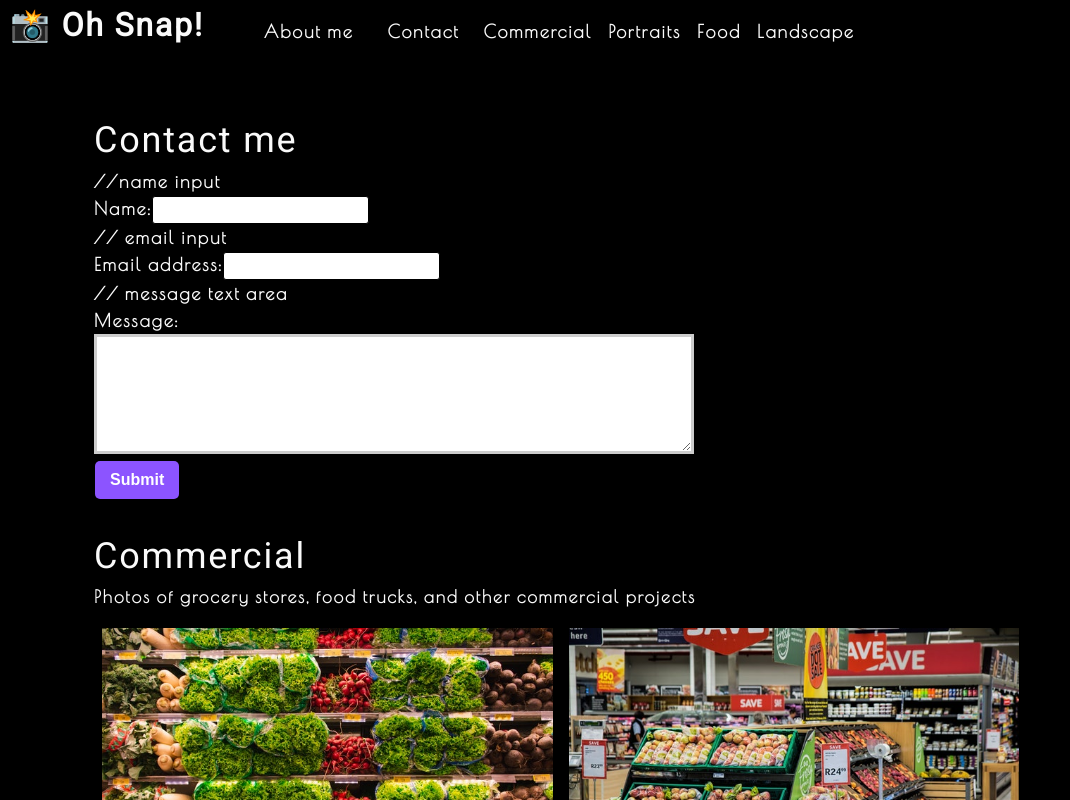
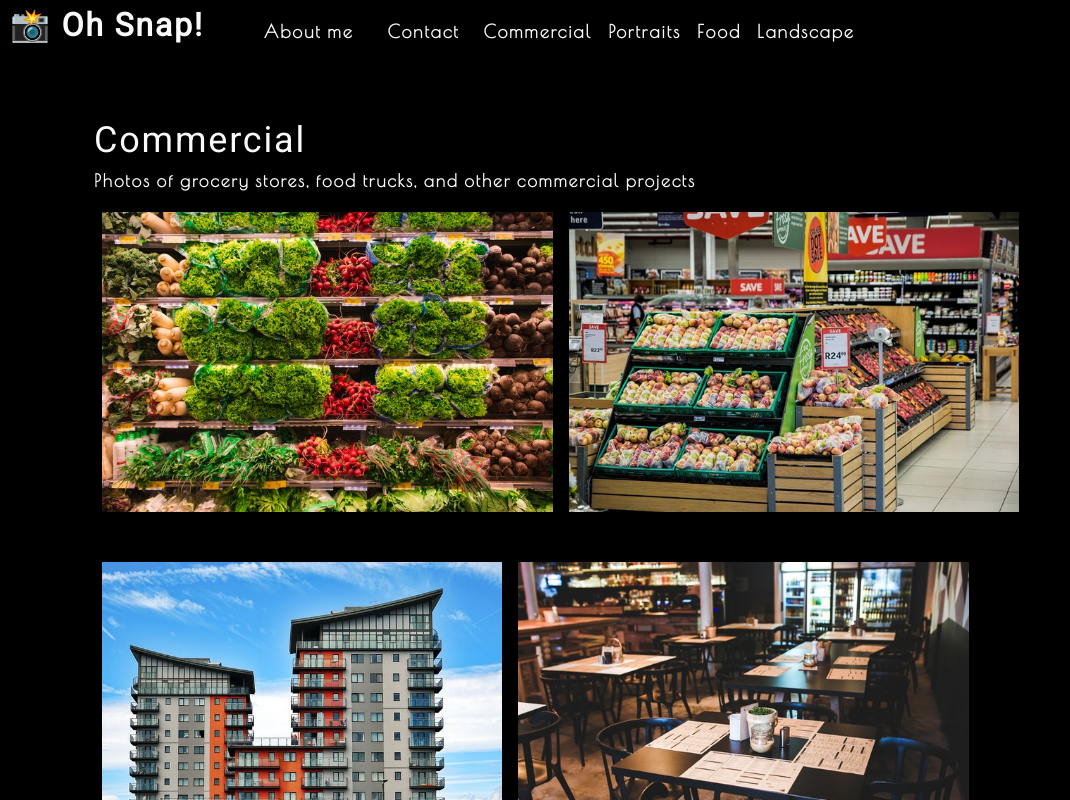
Before and after one commit to Patrick-Fern/photo-port, a React (Create React App) app: page / in a window 1280 px wide. Shown: the top 800 px of the page, without its empty margins (0-1070 px from the left). Built offline with nearby package versions, Linux system fonts and the light colour scheme.

Commit message:
conditional rendering

```diff
--- a/src/App.js
+++ b/src/App.js
@@ -17,17 +17,26 @@
 
   const [currentCategory, setCurrentCategory] = useState(categories[0]);
 
+  const [contactSelected, setContactSelected] = useState(false);
+
   return (
     <div>
       <Nav
         categories={categories}
         setCurrentCategory={setCurrentCategory}
         currentCategory={currentCategory}
+        contactSelected={contactSelected}
+        setContactSelected={setContactSelected}
       ></Nav>
       <main>
-        <ContactForm></ContactForm>
-        <Gallery currentCategory={currentCategory}></Gallery>
-        <About></About>
+       {!contactSelected ? (
+         <>
+          <Gallery currentCategory={currentCategory}></Gallery>
+          <About></About>
+         </>
+       ): (
+         <ContactForm></ContactForm>
+       )}
       </main>
     </div>
   );
--- a/src/components/Contact/index.js
+++ b/src/components/Contact/index.js
@@ -1,11 +1,34 @@
 import React, { useState} from "react";
+import{ validateEmail } from '../../utils/helpers';
 
 function ContactForm() {
     const [formState, setFormState] = useState({ name: '', email: '', message: '' });
+    const [errorMessage, setErrorMessage] = useState('');
     const { name, email, message } = formState;
 
+
     function handleChange(e) {
-        setFormState({...formState, [e.target.name]: e.target.value })
+        if (e.target.name === 'email') {
+            const isValid = validateEmail(e.target.value);
+            console.log(isValid)
+            if (!isValid) {
+                setErrorMessage('Your email is invalid.');
+            } else {
+                setErrorMessage('');
+            }
+        } else {
+            if (!e.target.value.length) {
+                setErrorMessage(`${e.target.name} is required`);
+            } else {
+                setErrorMessage('');
+            }
+        }
+
+        if (!errorMessage) {
+            setFormState({...formState, [e.target.name]: e.target.value })
+        }
+
+
 
     }
 
@@ -24,18 +47,23 @@
                 //name input
                 <div>
                     <label htmlFor="name">Name:</label>
-                    <input type="text" defaultValue={name} onChange={handleChange} name="name"  />
+                    <input type="text" defaultValue={name} onBlur={handleChange} name="name"  />
                 </div>
                 // email input
                 <div>
                     <label htmlFor="email"> Email address:</label>
-                    <input type="email" defaultValue={email} name="email" onChange={handleChange} />
+                    <input type="email" defaultValue={email} name="email" onBlur={handleChange} />
                 </div>
                 // message text area
                 <div>
                     <label htmlFor="message">Message:</label>
-                    <textarea name="message" defaultValue={message} onChange={handleChange} rows="5" />
+                    <textarea name="message" defaultValue={message} onBlur={handleChange} rows="5" />
                 </div>
+                {errorMessage && (
+                    <div>
+                        <p className="error-text">{errorMessage}</p>
+                    </div>
+                )}
                 <button type="submit">Submit</button>
             </form>
         </section>
--- a/src/components/Nav/index.js
+++ b/src/components/Nav/index.js
@@ -6,6 +6,8 @@
     categories = [],
     setCurrentCategory,
     currentCategory,
+    contactSelected,
+    setContactSelected
   } = props;
 
 
@@ -24,25 +26,26 @@
       <nav>
         <ul className="flex-row">
           <li className="mx-2">
-            <a data-testid="about" href="#about">
+            <a data-testid="about" href="#about" onClick={() => setContactSelected(false)}>
               About me
             </a>
           </li>
-          <li className={"mx-2"}>
-            <span onClick={() => handleClick('Contact')}>
+          <li className={`mx-2 ${contactSelected && 'navActive'}`}>
+            <span onClick={() => setContactSelected(true)}>
               Contact
             </span>
           </li>
           {categories.map((category) => (
             <li
               className={`mx-1 ${
-                currentCategory.name === category.name
+                currentCategory.name === category.name && !contactSelected && 'naveActive'
                 }`}
               key={category.name}
             >
               <span
                 onClick={() => {
                   setCurrentCategory(category);
+                  setContactSelected(false);
                 }}
               >
                 {capitalizeFirstLetter(category.name)}
```
